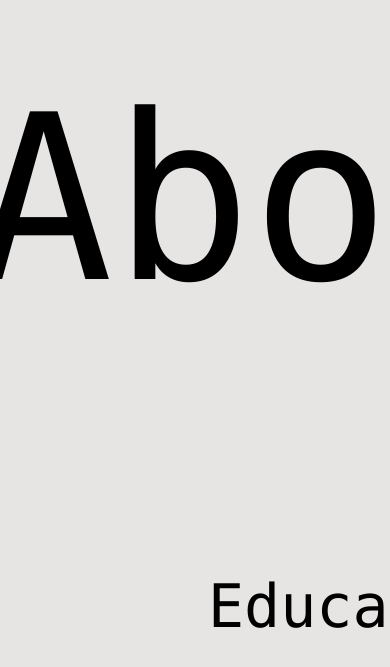
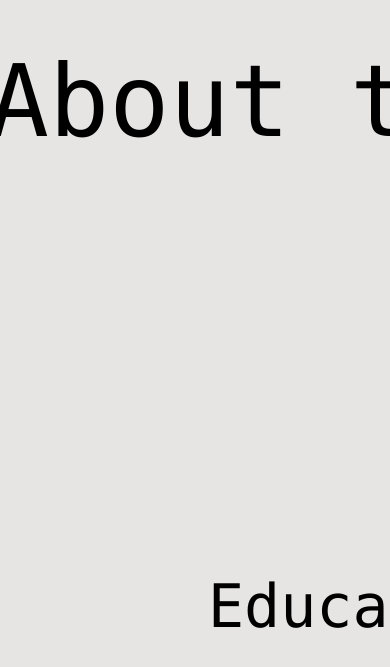
Before and after one commit to kdlibiran/portfolio, a Next.js app: page / in a window 390 px wide. Shown: the part 881-1548 px from the top of the page. Built offline with nearby package versions, Linux system fonts and the light colour scheme.

Commit message:
Responsive about slider

```diff
--- a/components/about-me/index.tsx
+++ b/components/about-me/index.tsx
@@ -44,12 +44,15 @@ export default function AboutMePage() {
       <div className="h-[50vh]">
         <div
           ref={slider}
-          className="relative z-[98] mt-16 whitespace-nowrap text-[230px]"
+          className="relative z-[98] mt-16 whitespace-nowrap text-[100px] sm:text-[230px]"
         >
-          <p ref={firstTitleRef} className="absolute pr-[200px]">
+          <p ref={firstTitleRef} className="absolute pr-[100px] sm:pr-[200px]">
             About the Developer
           </p>
-          <p ref={secondTitleRef} className="absolute left-[2901px] pr-[200px]">
+          <p
+            ref={secondTitleRef}
+            className="absolute left-[1275px] pr-[100px] sm:left-[2901px] sm:pr-[200px]"
+          >
             About the Developer
           </p>
         </div>
```
